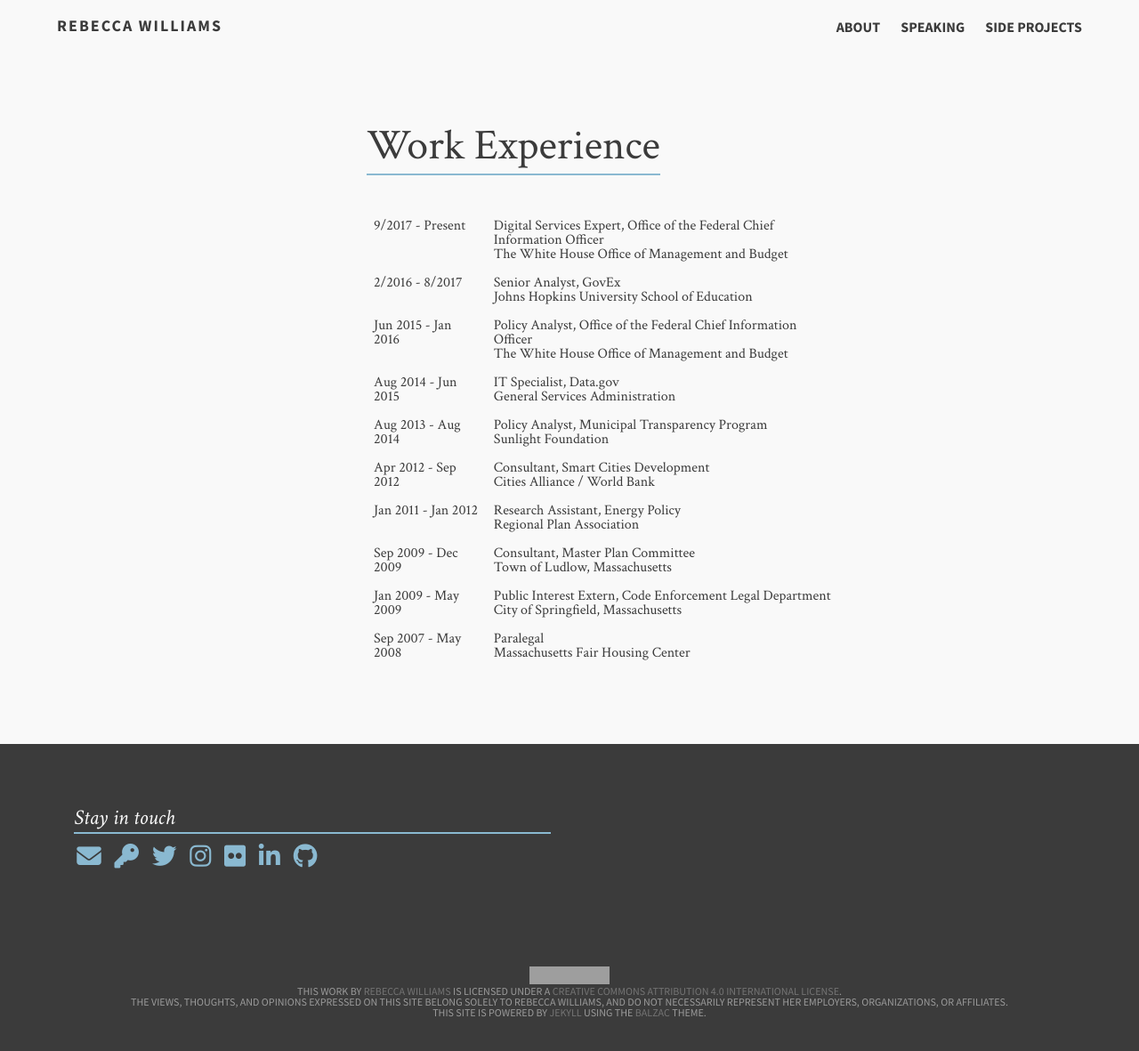
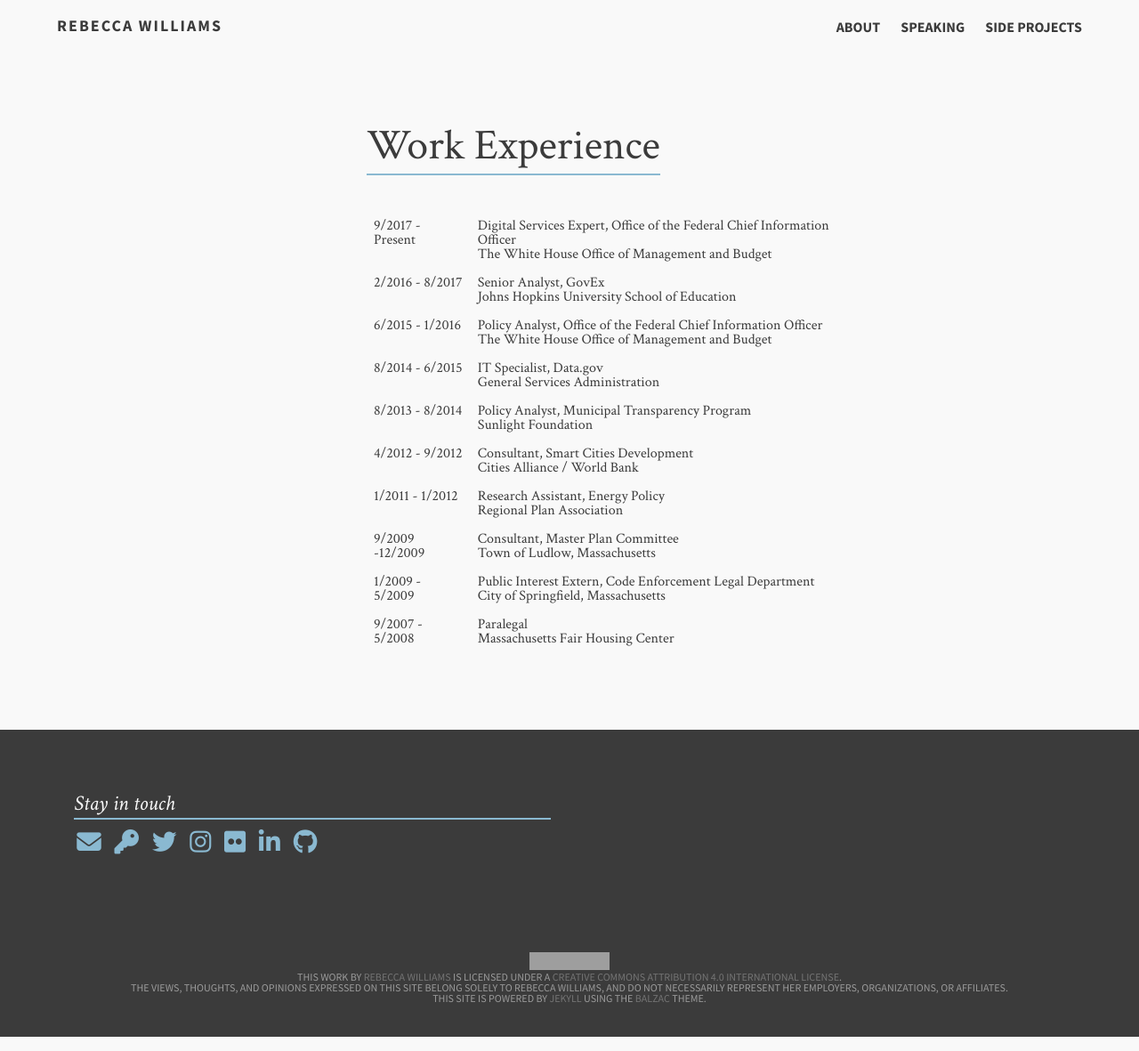
Before and after one commit to rebeccawilliams/rebeccawilliams.us, a Jekyll site: the page built from work.md, in a window 1280 px wide. Shown: the whole page at 89% size. Built offline with Jekyll 4.4.1, drawn with Linux system fonts in a browser that asks for light colours; nearby versions of some CDN libraries; grey boxes are pictures that could not be loaded.

Commit message:
Update work.html

```diff
--- a/_layouts/work.html
+++ b/_layouts/work.html
@@ -29,42 +29,42 @@ The White House Office of Management and Budget</td>
 Johns Hopkins University School of Education</td>
   </tr>
   <tr>
-    <td>Jun 2015 - Jan 2016</td>
+    <td>6/2015 - 1/2016</td>
     <td>Policy Analyst, Office of the Federal Chief Information Officer<br>
 The White House Office of Management and Budget</td>
   </tr>
   <tr>
-    <td>Aug 2014 - Jun 2015</td>
+    <td>8/2014 - 6/2015</td>
     <td>IT Specialist, Data.gov<br>
 General Services Administration</td>
   </tr>
   <tr>
-    <td>Aug 2013 - Aug 2014</td>
+    <td>8/2013 - 8/2014</td>
     <td>Policy Analyst, Municipal Transparency Program<br>
 Sunlight Foundation</td>
   </tr>
   <tr>
-    <td>Apr 2012 - Sep 2012</td>
+    <td>4/2012 - 9/2012</td>
     <td>Consultant, Smart Cities Development<br>
 Cities Alliance / World Bank</td>
   </tr>
   <tr>
-    <td>Jan 2011 - Jan 2012</td>
+    <td>1/2011 - 1/2012</td>
     <td>Research Assistant, Energy Policy<br>
 Regional Plan Association </td>
   </tr>
   <tr>
-    <td>Sep 2009 - Dec 2009</td>
+    <td>9/2009 -12/2009</td>
     <td>Consultant, Master Plan Committee<br>
 Town of Ludlow, Massachusetts</td>
   </tr>
   <tr>
-    <td>Jan 2009 - May 2009</td>
+    <td>1/2009 - 5/2009</td>
     <td>Public Interest Extern, Code Enforcement Legal Department<br>
 City of Springfield, Massachusetts</td>
   </tr>
   <tr>
-    <td>Sep 2007 - May 2008</td>
+    <td>9/2007 - 5/2008</td>
     <td>Paralegal<br>
 Massachusetts Fair Housing Center</td>
   </tr>
```
